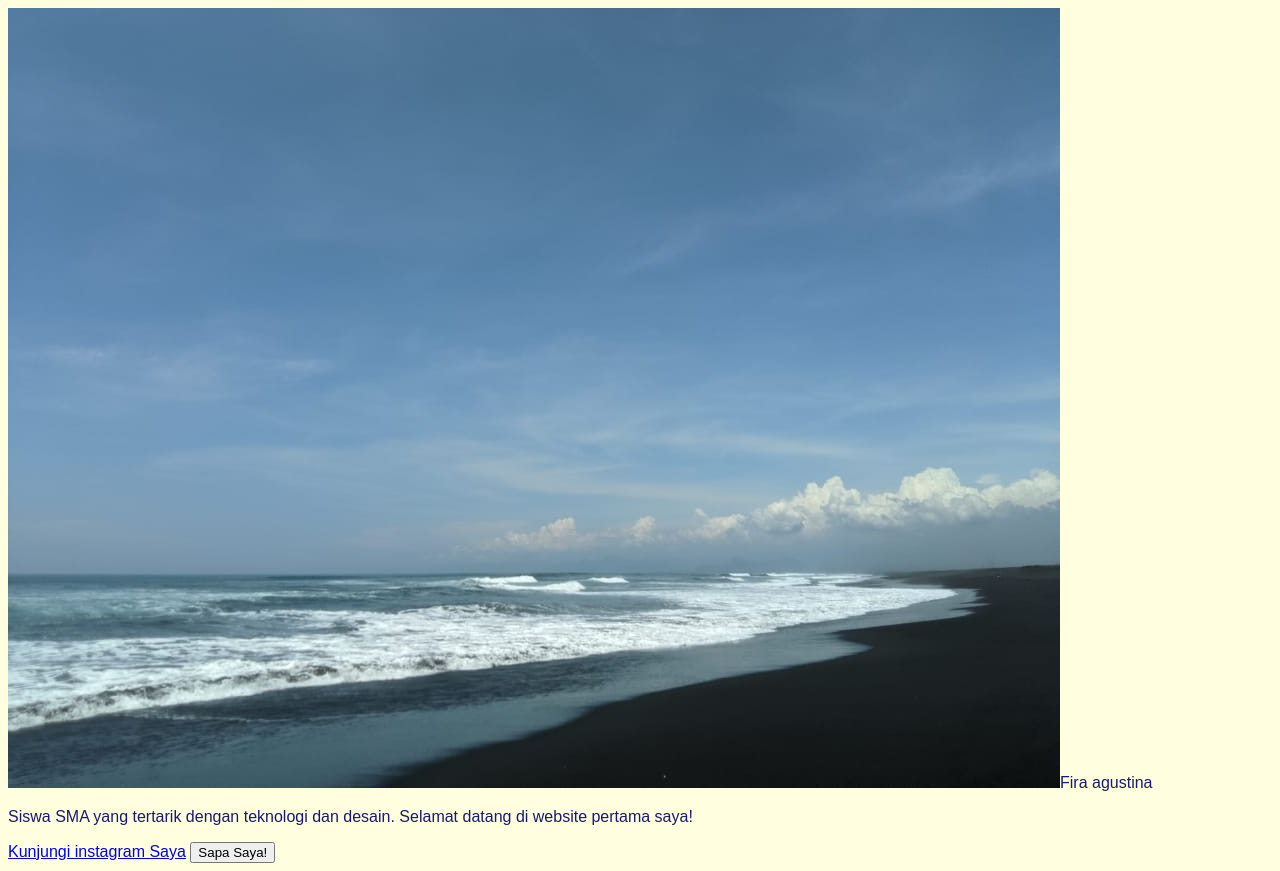
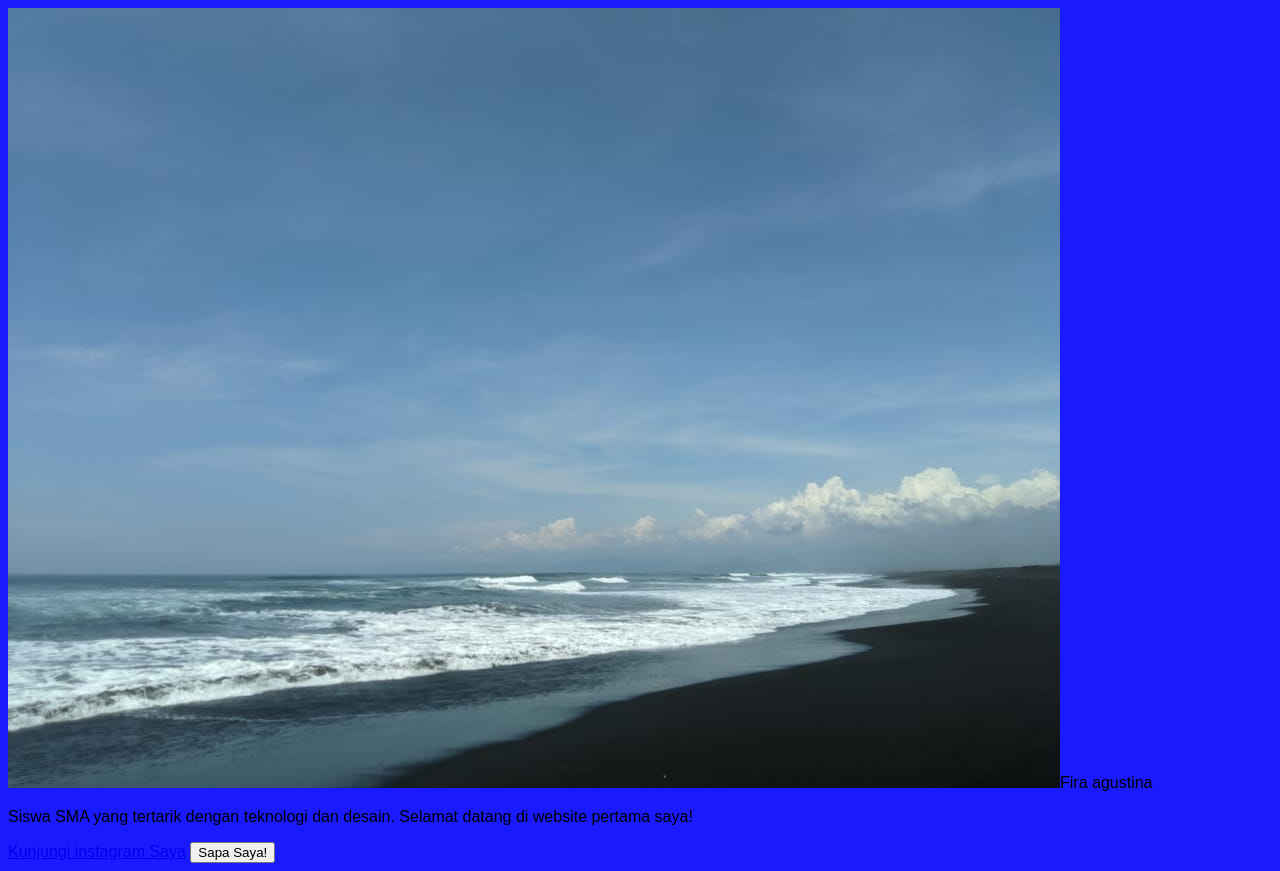
Before and after one commit to firaagustina02/firafira, a plain HTML site: page index.html in a window 1280 px wide. Drawn offline with Linux system fonts and the light colour scheme.

Commit message:
Update style.css

```diff
--- a/style.css
+++ b/style.css
@@ -1,16 +1,16 @@
 body {
-    background-color: #FFFFE0; /* Warna kuning cerah */
-  font-family: Arial, sans-serif; /* Jenis huruf yang bersih dan mudah dibaca */
-  color: #191970; /* Warna teks utama (Biru Gelap) */
+    background-color: #1a1aff;
+  font-family: Arial, sans-serif;
+  color: #000000;
 }
 
 .kartu-profil {
-  width: 300px;
+  width: 350px;
   margin: 50px auto; /* 50px jarak atas/bawah, auto menengahkan kiri/kanan */
   padding: 20px;
   background-color: white;
   border-radius: 15px; /* Membuat sudut menjadi melengkung */
-  box-shadow: 0 4px 8px rgba(0,0,0,0.1); /* Efek bayangan */
+  box-shadow: 0 10px 8px rgba(0,0,0,0.1); /* Efek bayangan */
   text-align: center; /* Menengahkan semua teks di dalam kartu */
 }
 .kartu-profil img {
```
